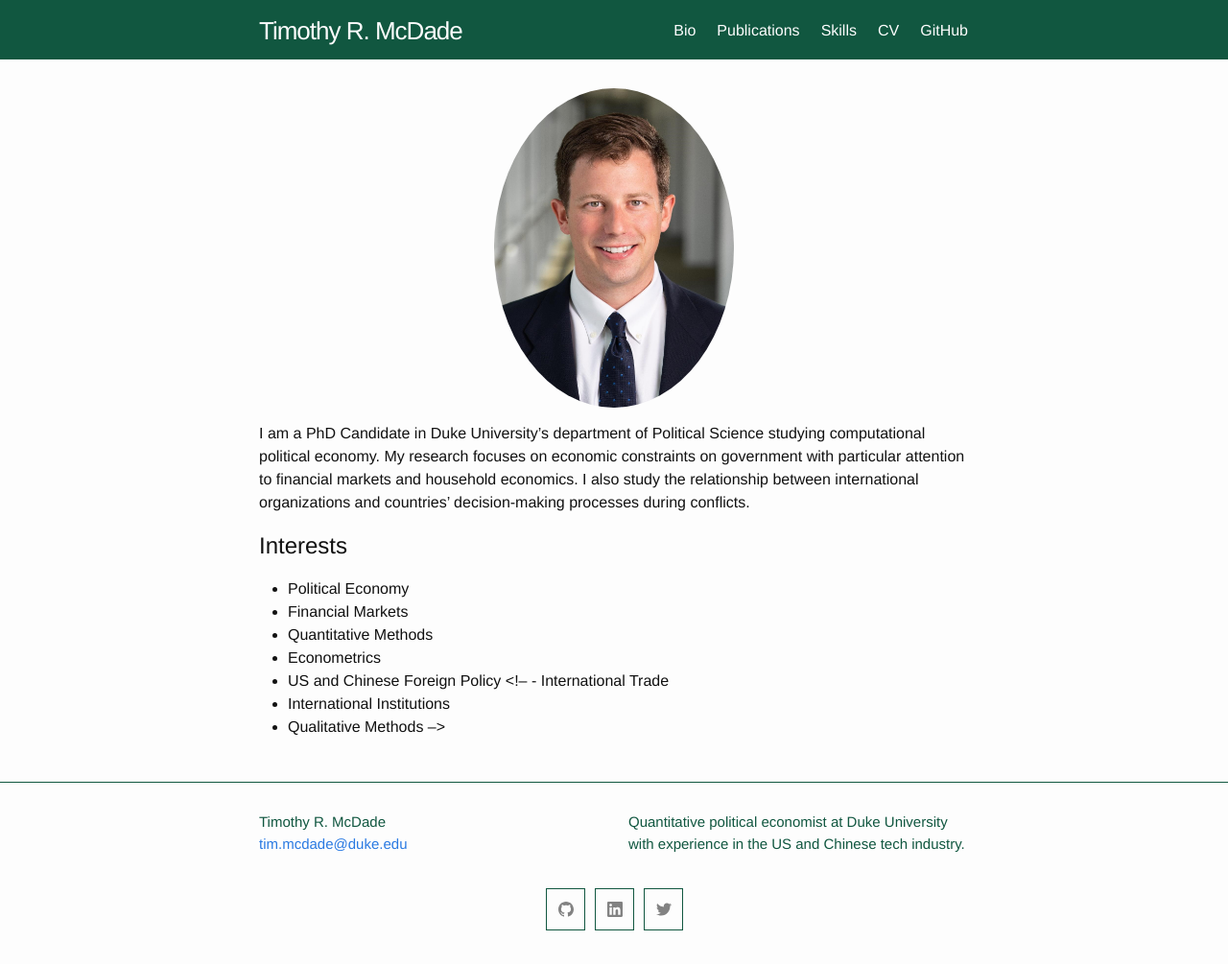
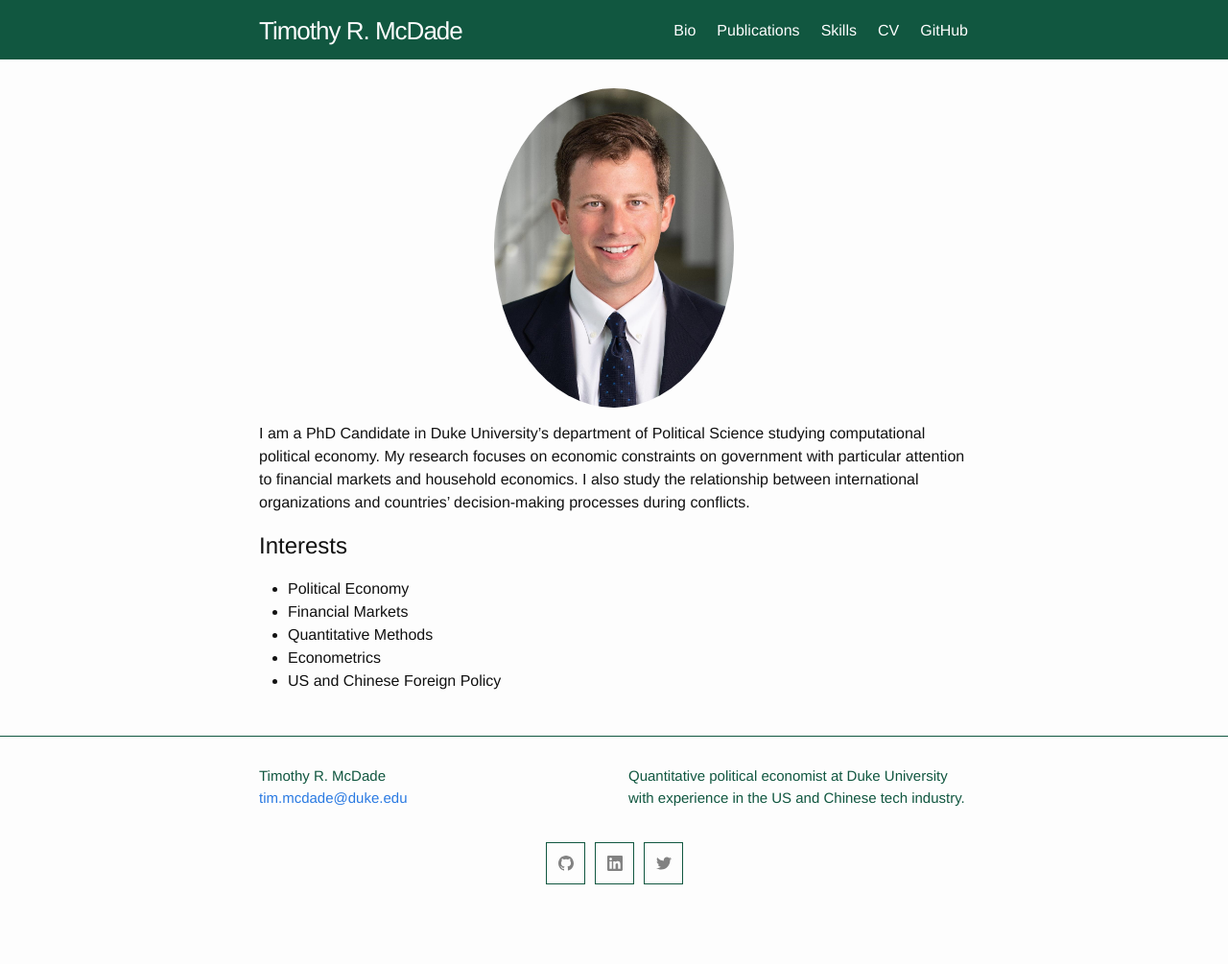
Before and after one commit to trmcdade/trmcdade.github.io, a Jekyll site: the page built from index.md, in a window 1280 px wide. Shown: the whole page at 96% size. Built offline with Jekyll 4.4.1, drawn with Linux system fonts in a browser that asks for light colours; after the commit the page ends 957 px from its top, so only the background shows below that.

Commit message:
Update index.md

```diff
--- a/index.md
+++ b/index.md
@@ -14,6 +14,6 @@ I am a PhD Candidate in Duke University's department of Political Science studyi
 - Quantitative Methods
 - Econometrics
 - US and Chinese Foreign Policy
-<!-- - International Trade
-- International Institutions
-- Qualitative Methods -->
+<!-- - International Trade -->
+<!-- - International Institutions -->
+<!-- - Qualitative Methods -->
```
